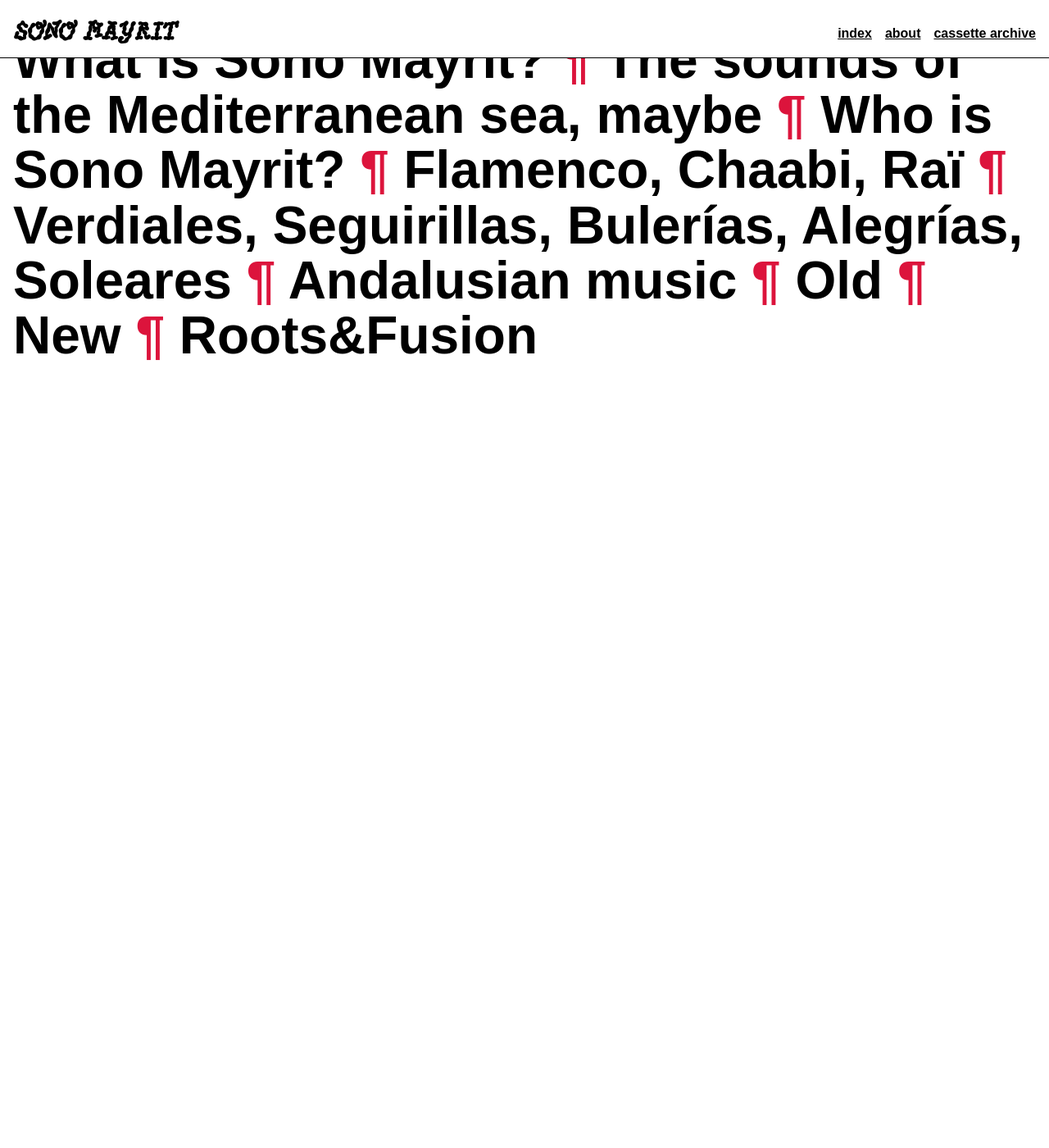
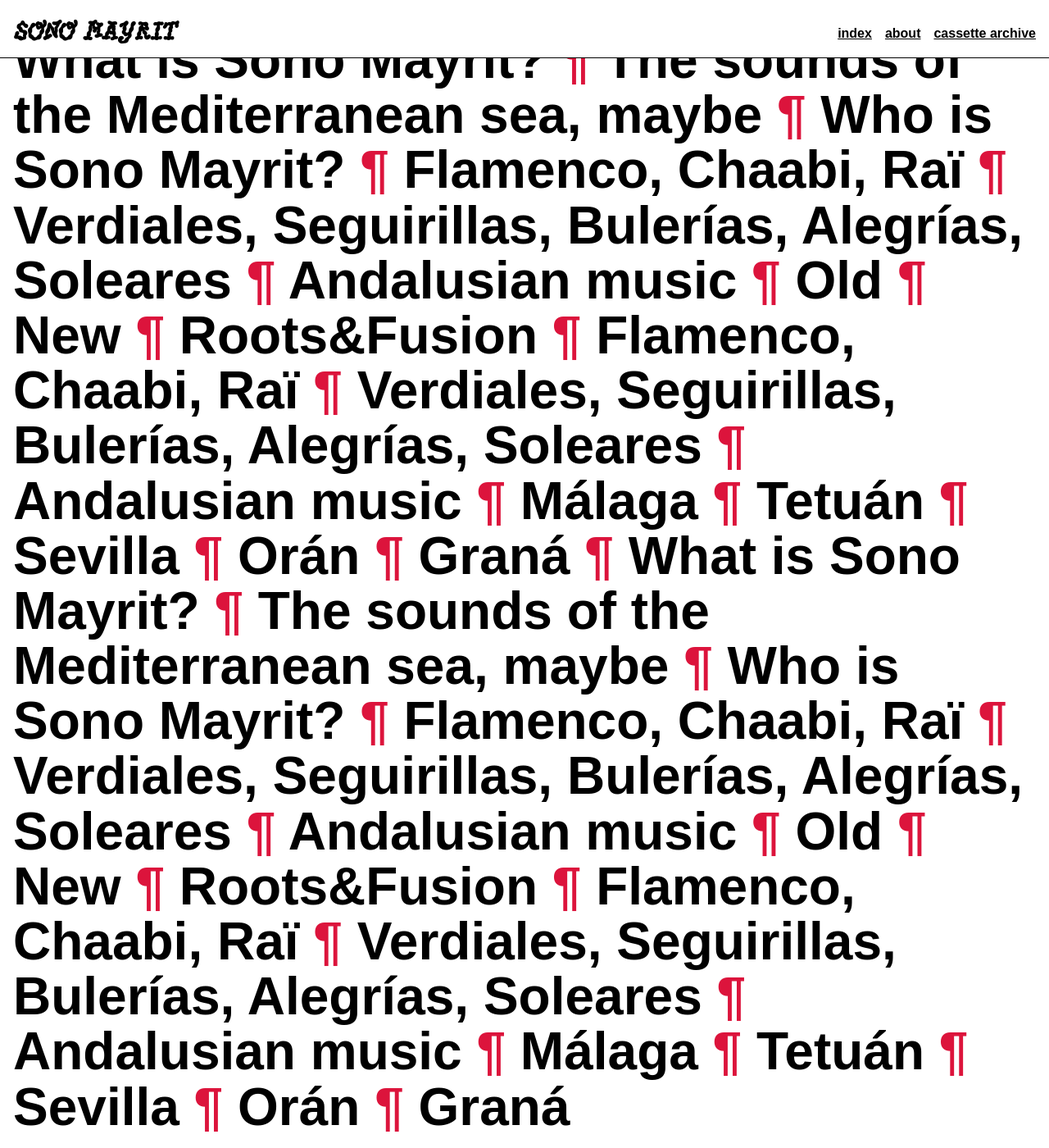
Before and after one commit to jvaleroliet/sonomayrit, a Jekyll site: the page built from about.html, in a window 1280 px wide and 1400 px high, scrolled down 97 px. Shown: the whole window at 82% size. Built offline with Jekyll 4.4.1, drawn with Linux system fonts in a browser that asks for light colours; before the commit the page ends 900 px from its top, so only the background shows below that.

```diff
--- a/about.html
+++ b/about.html
@@ -16,5 +16,30 @@
         <p>Old</p>
         <p>New</p>
         <p>Roots&Fusion</p>
+        <p>Flamenco, Chaabi, Raï </p>
+        <p>Verdiales, Seguirillas, Bulerías, Alegrías, Soleares</p>
+        <p>Andalusian music</p>
+        <p>Málaga</p>
+        <p>Tetuán</p>
+        <p>Sevilla</p>
+        <p>Orán</p>
+        <p>Graná</p>
+        <p>What is Sono Mayrit?</p>
+        <p>The sounds of the Mediterranean sea, maybe</p>
+        <p>Who is Sono Mayrit?</p>
+        <p>Flamenco, Chaabi, Raï </p>
+        <p>Verdiales, Seguirillas, Bulerías, Alegrías, Soleares</p>
+        <p>Andalusian music</p>
+        <p>Old</p>
+        <p>New</p>
+        <p>Roots&Fusion</p>
+        <p>Flamenco, Chaabi, Raï </p>
+        <p>Verdiales, Seguirillas, Bulerías, Alegrías, Soleares</p>
+        <p>Andalusian music</p>
+        <p>Málaga</p>
+        <p>Tetuán</p>
+        <p>Sevilla</p>
+        <p>Orán</p>
+        <p>Graná</p>
     </article>
 </main>
--- a/index.html
+++ b/index.html
@@ -5,7 +5,7 @@
 
 <article>
   <nav>
-    <div class="logo-crazy">sono mayrit</h1></div>
+    <div class="logo-crazy">sono mayrit</div>
     <aside class="info-home">
       <a href="about">about</a>
       <a href="cassette-archive">cassette archive</a><br>
```
